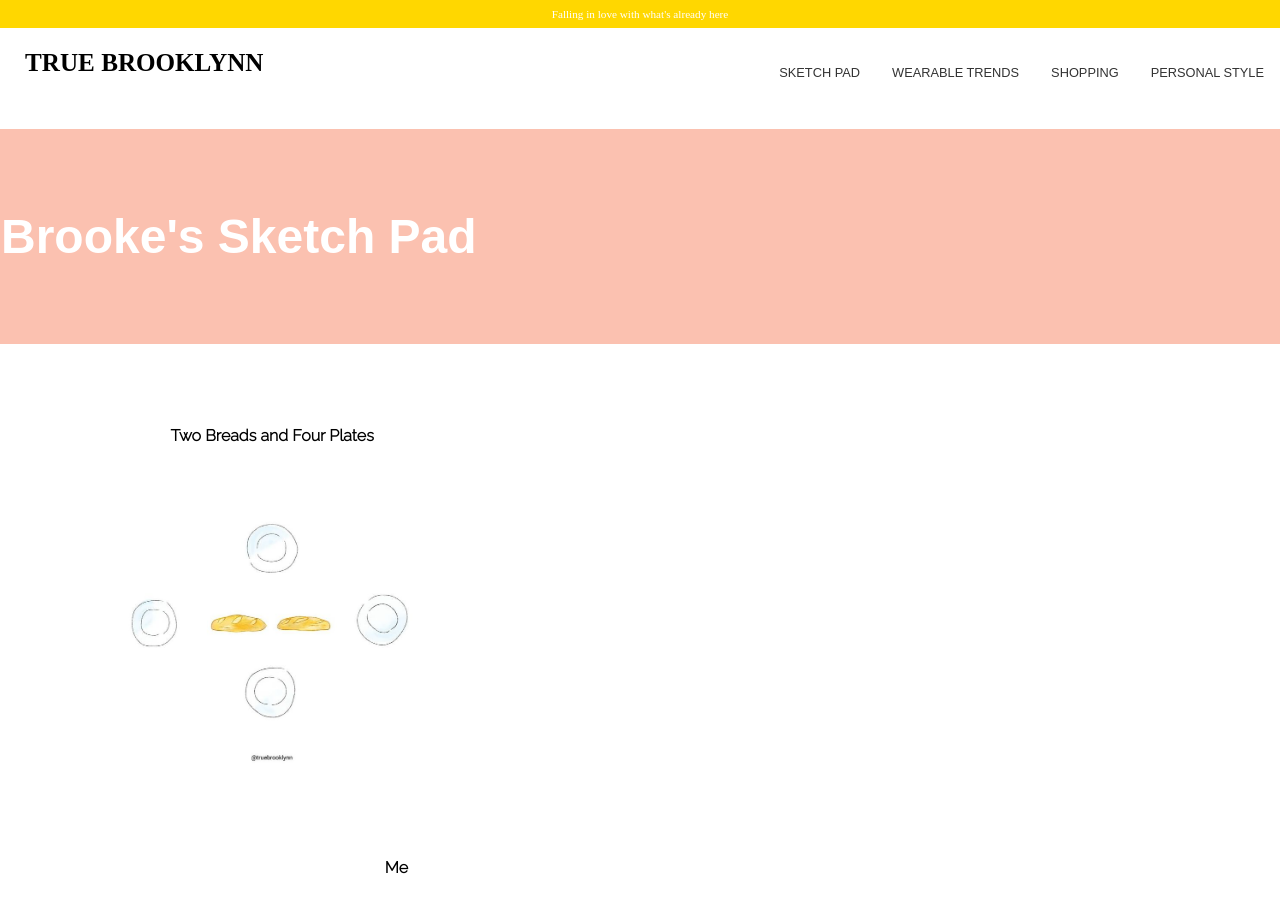
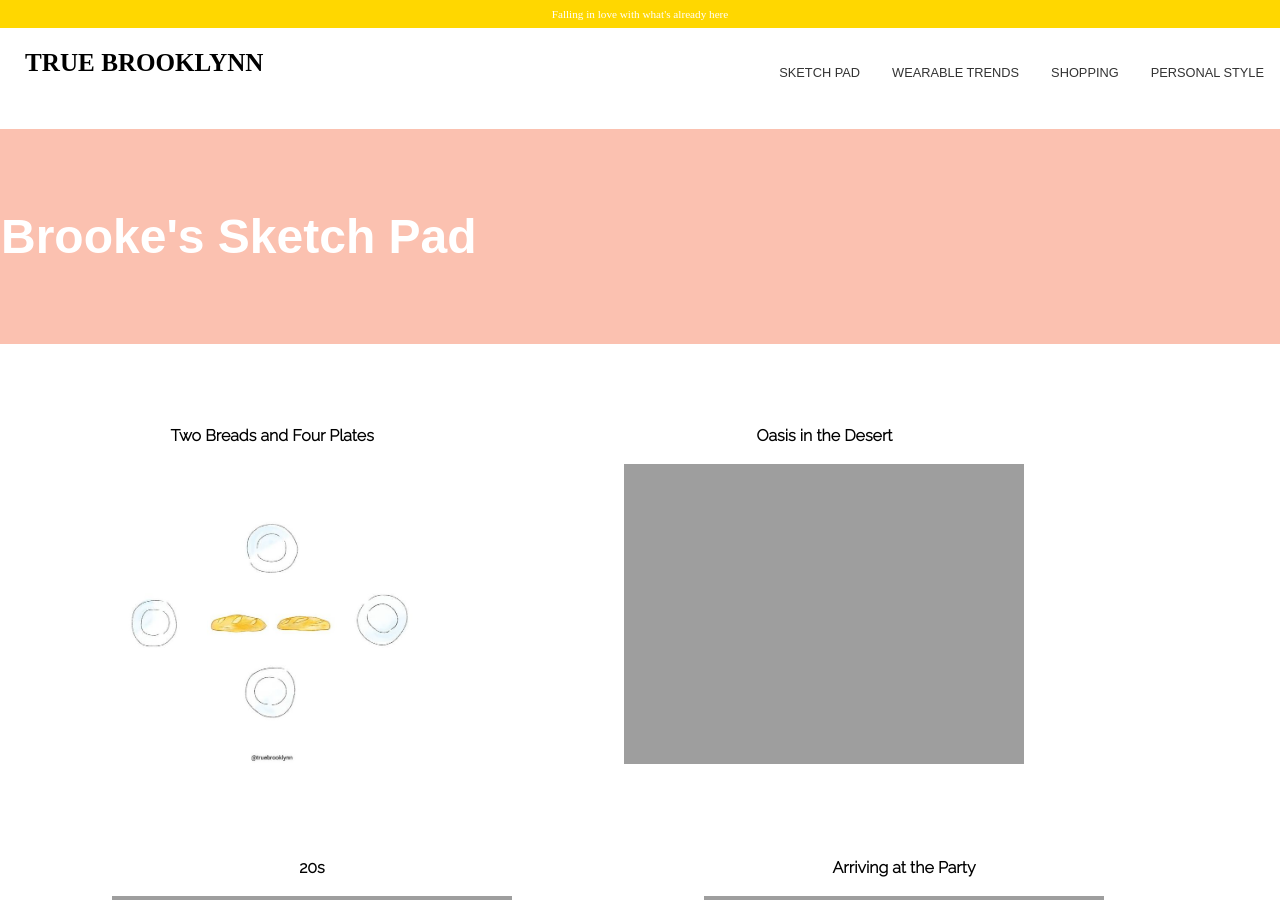
Before and after one commit to truebrooklynn/truebrooklynn.github.io, a Jekyll site: the page built from sketchpad/index.html, in a window 1280 px wide and 900 px high. Built offline with Jekyll 4.4.1, drawn with Linux system fonts in a browser that asks for light colours; some web fonts are replaced.

Commit message:
Update index.html

```diff
--- a/sketchpad/index.html
+++ b/sketchpad/index.html
@@ -18,8 +18,22 @@
 
   <div class = "oneImage">
     <h1>
-      Me
+      Oasis in the Desert
     </h1>
-    <img src="https://truebrooklynn.github.io/css/default_profile.png" alt="Placeholder">
+    <img src="https://truebrooklynn.github.io/sketchpad/images/Oasis_in_the_Desert.png" alt="Oasis in the Desert">
+  </div>
+
+  <div class = "oneImage">
+    <h1>
+      20s
+    </h1>
+    <img src="https://truebrooklynn.github.io/sketchpad/images/20s.png" alt="20s">
+  </div>
+
+  <div class = "oneImage">
+    <h1>
+      Arriving at the Party
+    </h1>
+    <img src="https://truebrooklynn.github.io/sketchpad/images/Arriving_at_the_Party.png" alt="Arriving at the Party">
   </div>
 </div>
```
